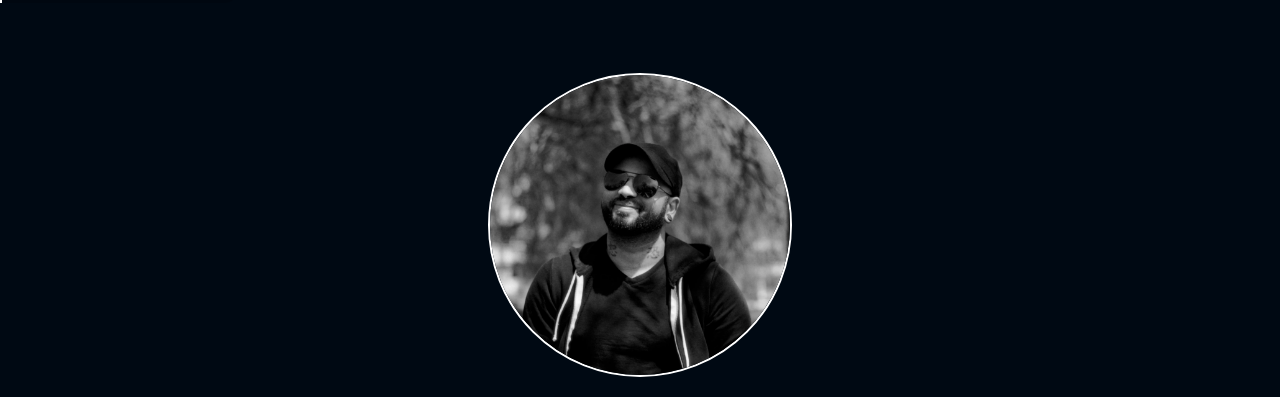
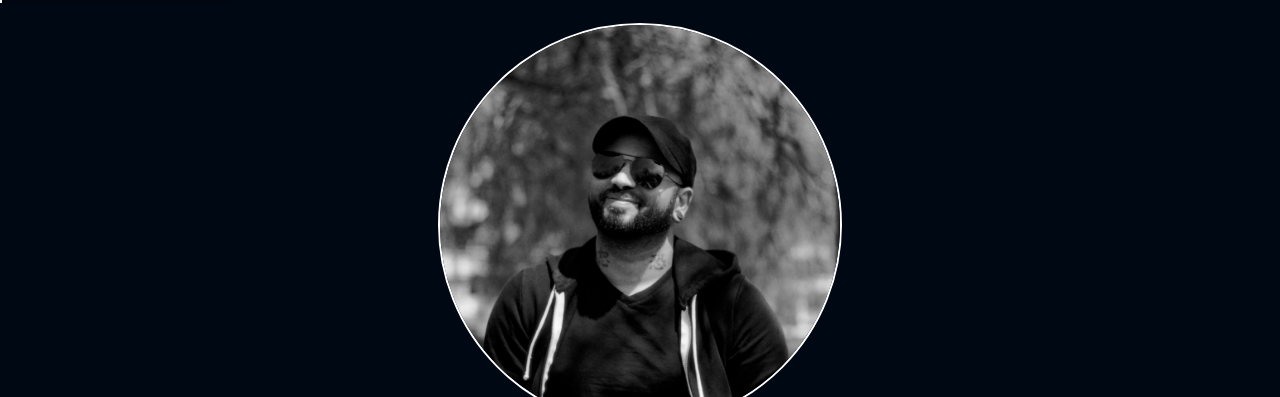
Before and after one commit to stacksantos/stacksantos-portfolio, a plain HTML site: page index.html in a window 1280 px wide. Shown: the part 75-472 px from the top of the page. Drawn offline with nearby package versions, Linux system fonts and the light colour scheme; a web font is replaced by a local one.

Commit message:
add image widths

```diff
--- a/src/assets/css/main.css
+++ b/src/assets/css/main.css
@@ -966,7 +966,6 @@ td a:hover {
 }
 
 .heroSection img {
-    width: 65%;
     max-width: 300px;
     border: 2px solid white;
     border-radius: 50%;
@@ -998,7 +997,8 @@ td a:hover {
 }
 @media screen and (min-width: 800px) {
     .heroSection img {
-        margin-bottom: 1.6em;;
+        margin-bottom: 1.6em;
+        min-width: 400px;
     }
 }
 
```
